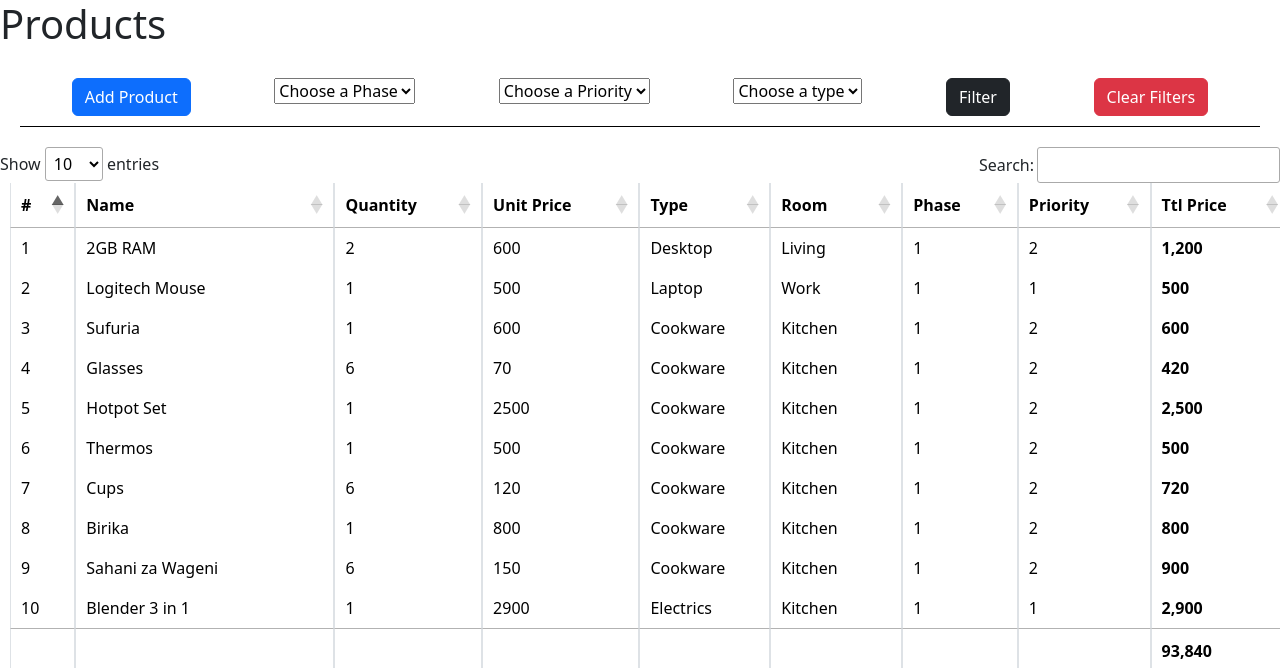
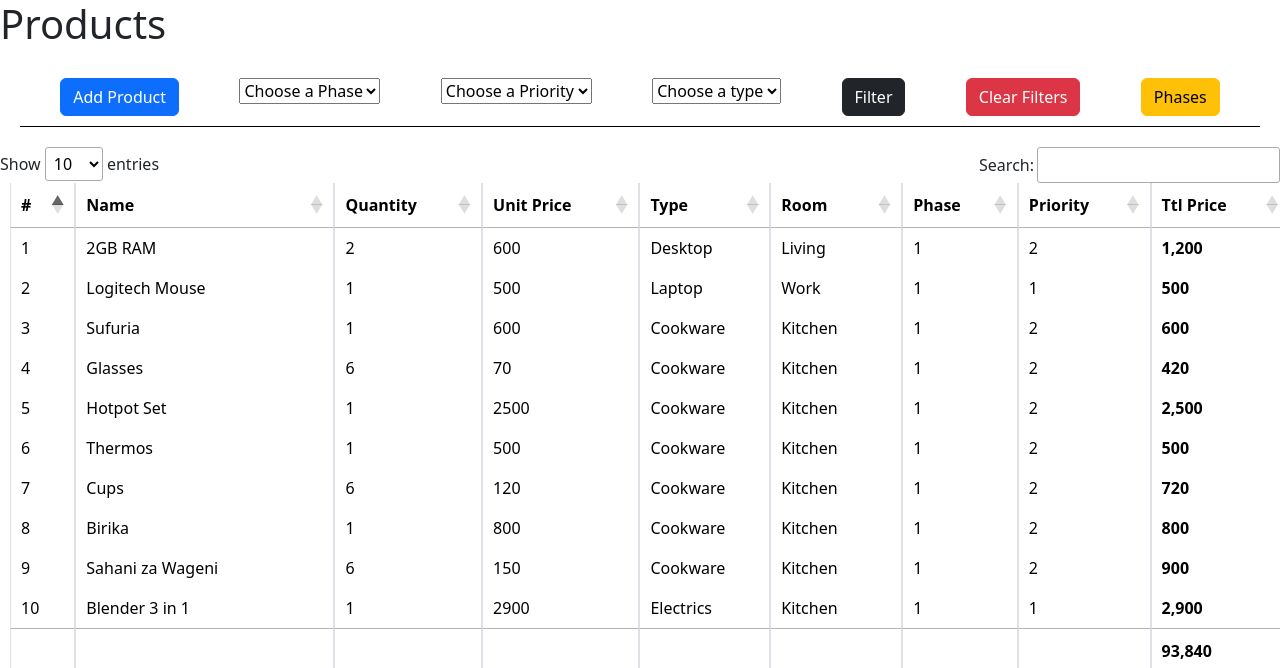
Before and after one commit to AlfaZeroh1/Home-Budgeter, a PHP site: page / in a window 1280 px wide. Shown: the top 668 px of the page. Run offline with PHP 8.4, Linux system fonts and the light colour scheme; data comes from the database, SQL or seed files in the repository; data that the repository does not hold is empty; some libraries are stand-ins or nearby versions.

Commit message:
Phases to index links added

```diff
--- a/index.php
+++ b/index.php
@@ -99,6 +99,10 @@ $obj = (object)$_POST;
 
                 <div class="tb_item">
                     <div onclick=" window.location.href='index.php' " class="btn btn-danger" >Clear Filters</div>
+                </div>
+
+                <div class="tb_item">
+                    <a name="" id="" class="btn btn-warning" href="php/phases.php" role="button">Phases</a>
                 </div>
 
             </div>
```
